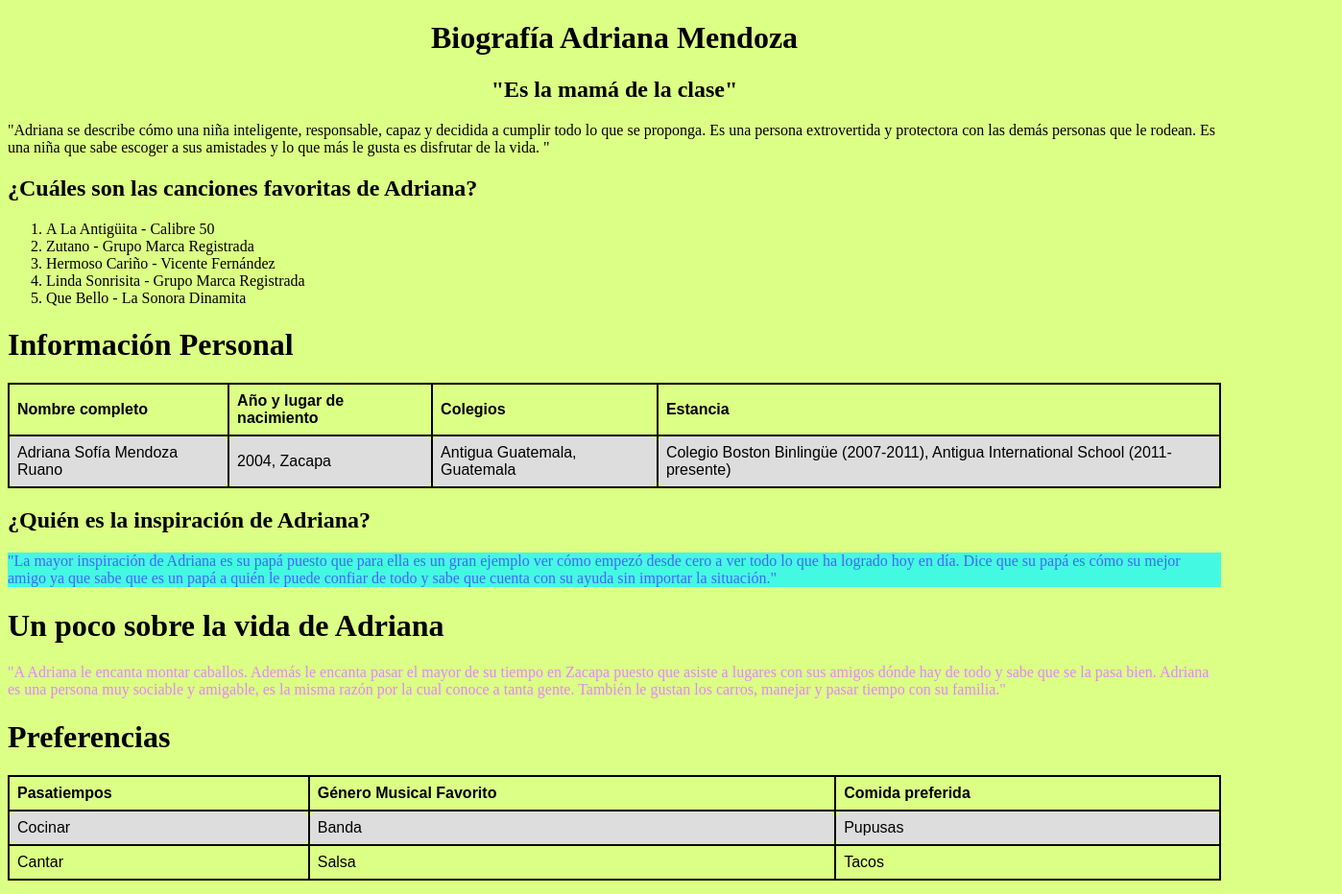
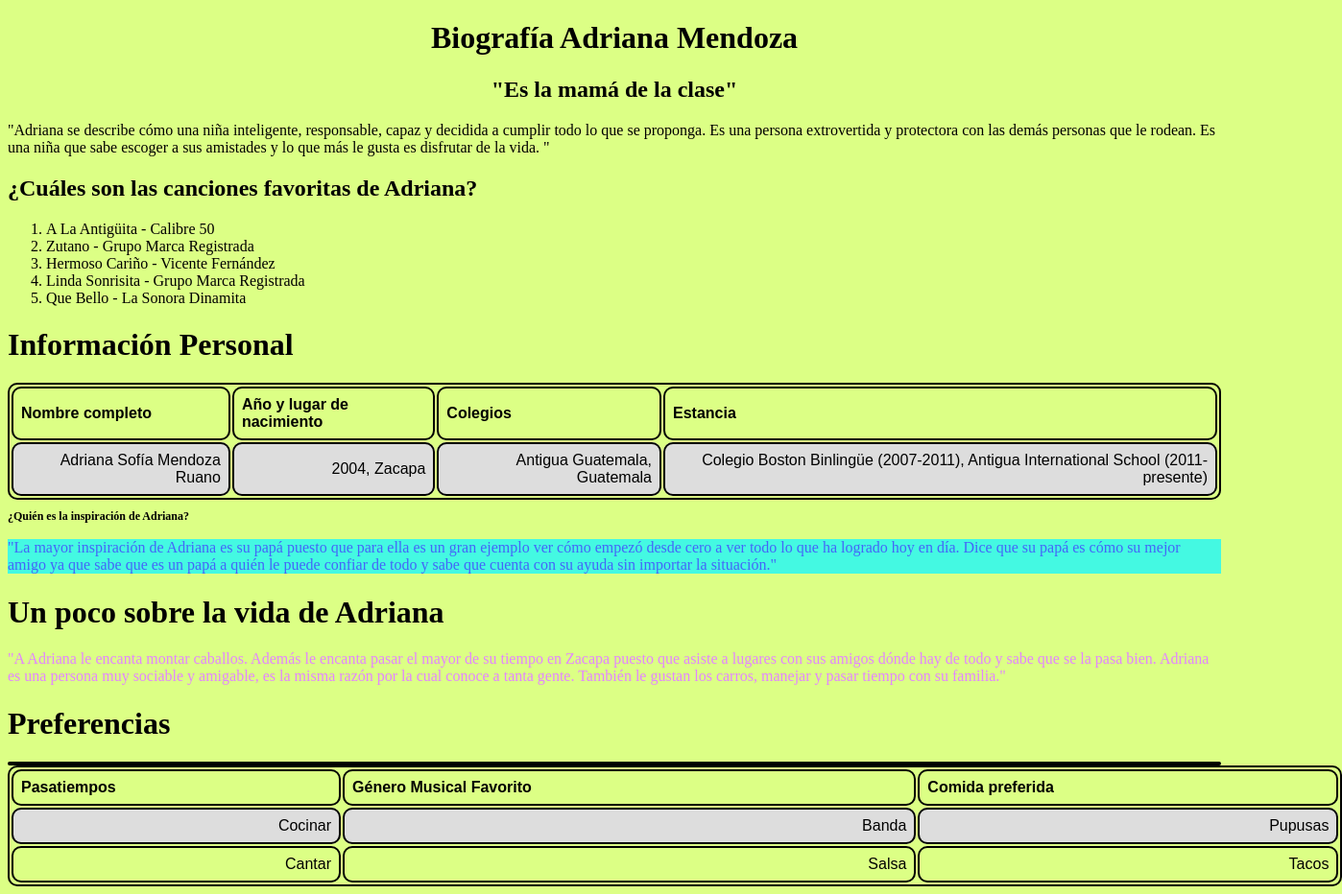
Before and after one commit to natsmegustadormir04/FinalProjectQ3, a plain HTML site: page index.html in a window 1280 px wide. Shown: the whole page at 96% size, 1398 px wide, since content can reach past the window. Drawn offline with Linux system fonts and the light colour scheme.

Commit message:
Update index.html

```diff
--- a/index.html
+++ b/index.html
@@ -5,7 +5,7 @@
 
 table {
   font-family: arial, sans-serif;
-  border-collapse: collapse;
+  border-radius: 10px;
   width: 100%;
 }
 
@@ -22,6 +22,9 @@ tr:nth-child(even) {
 table, td, th, tr {border:2px solid black;
   border-radius: 10px}
 
+td {
+  text-align: right;
+}
 </style>
 <body>
 
@@ -60,7 +63,7 @@ table, td, th, tr {border:2px solid black;
  <table>
 
 
-  <h2>¿Quién es la inspiración de Adriana?</h2>
+  <h2 style="font-size: 12px">¿Quién es la inspiración de Adriana?</h2>
   <p style="color:#4465F9; background-color:#44F9E2;">"La mayor inspiración de Adriana es su papá puesto que para ella es un gran ejemplo ver cómo empezó desde cero a ver todo lo que ha logrado hoy en día. Dice que su papá es cómo su mejor amigo ya que sabe que es un papá a quién le puede confiar de todo y sabe que cuenta con su ayuda sin importar la situación."</p>
 
 
@@ -69,7 +72,7 @@ table, td, th, tr {border:2px solid black;
 
 
 <h1>Preferencias</h1>
-<table>
+<table style="width:110%">
   <tr>
     <th>Pasatiempos</th>
     <th>Género Musical Favorito</th>
```
